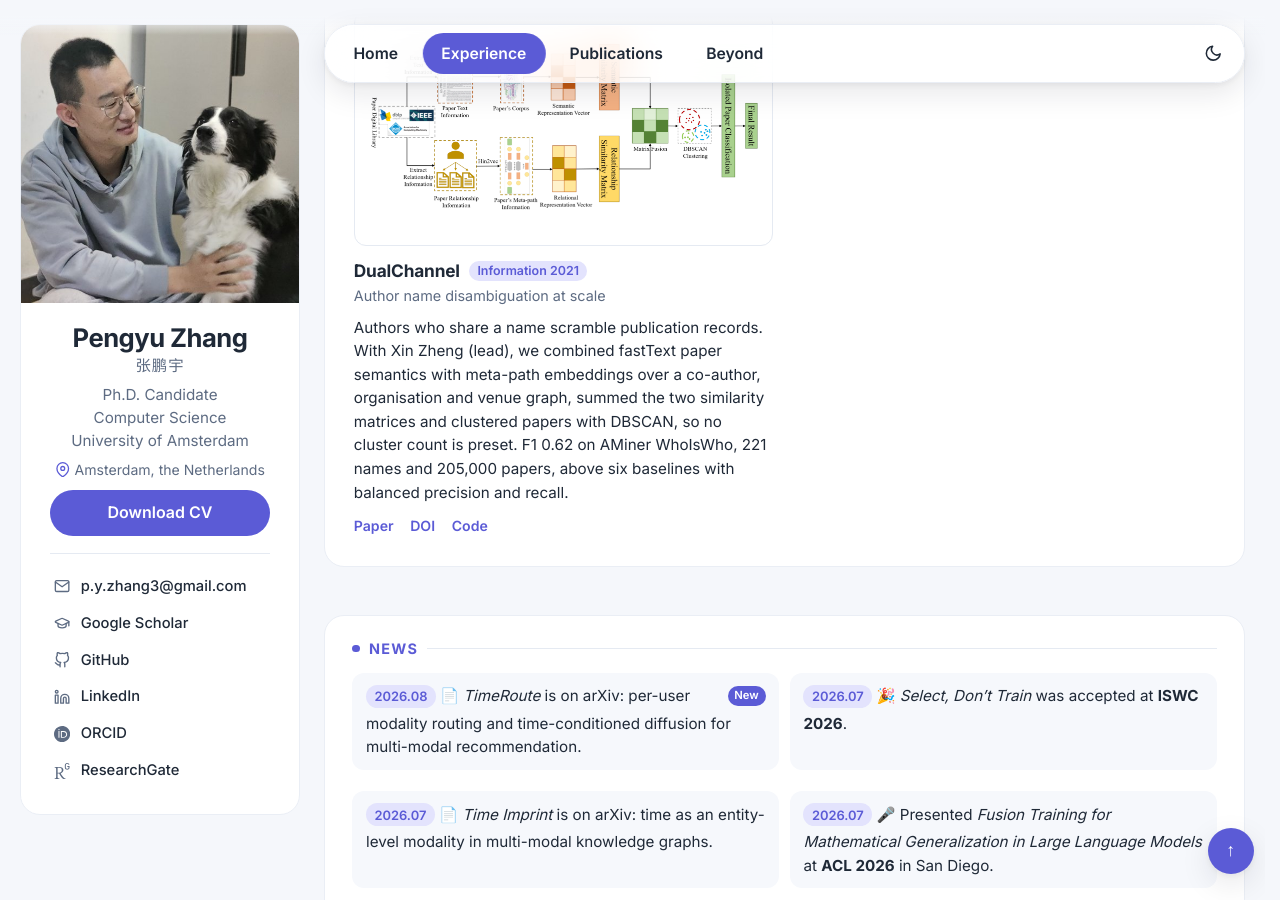
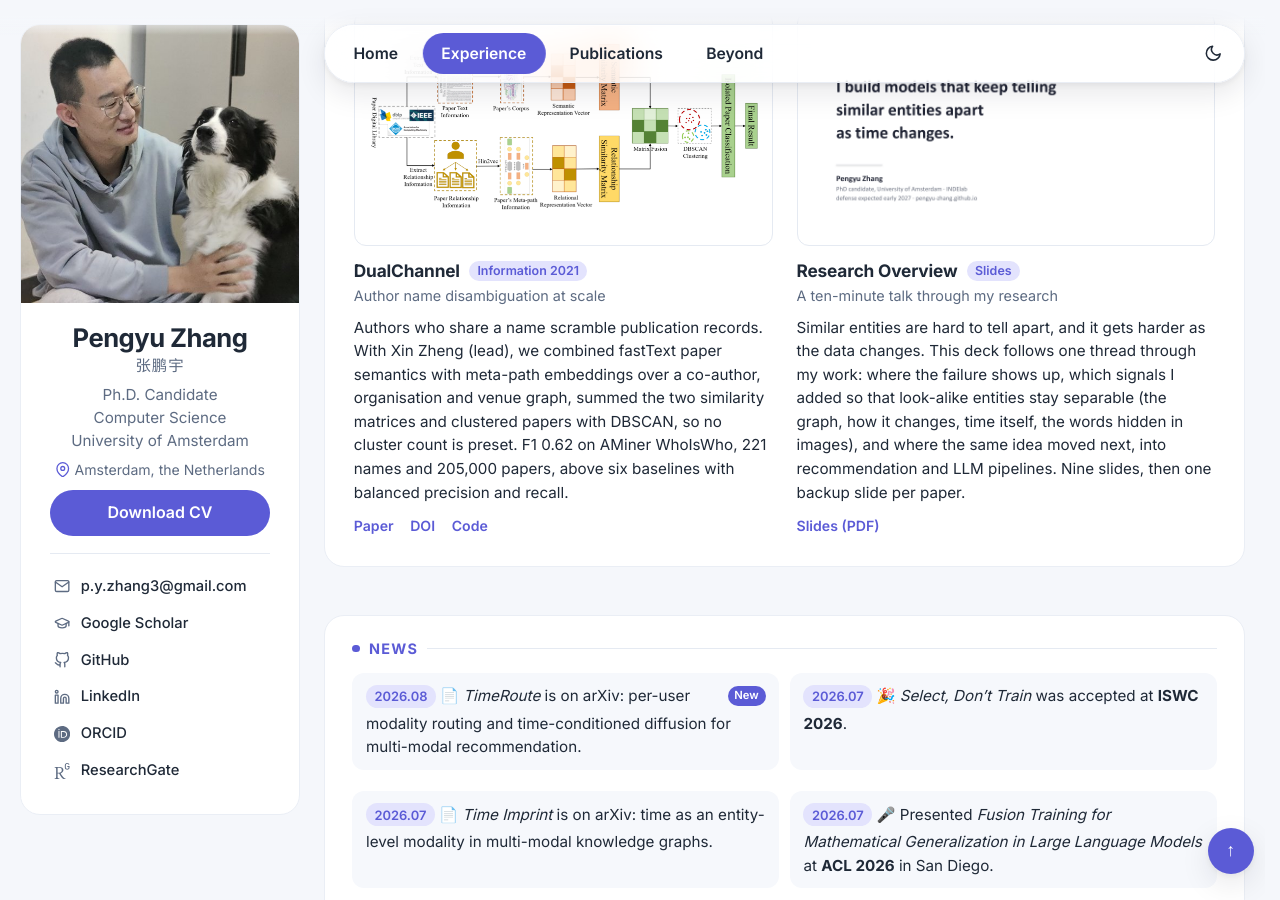
Before and after one commit to pengyu-zhang/pengyu-zhang.github.io, a Jekyll site: the page built from _pages/experience.md, in a window 1280 px wide and 900 px high, scrolled down 3547 px. Built offline with Jekyll 4.4.1, drawn with Linux system fonts in a browser that asks for light colours.

Commit message:
Experience: add the Research Overview slide deck as the last tile
A 24-slide interview deck (nine slides plus one backup slide per paper),
published as pdf/Pengyu_Zhang_Research_Overview.pdf. The tile carries a
"Slides" pill, the title slide as its thumbnail and a "Slides (PDF)" link.
Bump the page's last_modified_at.

Co-Authored-By: Claude Fable 5.1 <noreply@anthropic.com>

```diff
--- a/_includes/research.md
+++ b/_includes/research.md
@@ -194,3 +194,18 @@ Authors who share a name scramble publication records. With Xin Zheng (lead), we
 <div class="paper-links"><a href="/pdf/Dual-Channel.pdf">Paper</a> <a href="https://doi.org/10.3390/info12090383">DOI</a> <a href="https://github.com/pengyu-zhang/Dual-channel-Heterogeneous-Graph-Network-for-Author-Name-Disambiguation">Code</a></div>
 </div>
 </div>
+
+<div class="paper-box"><div class="paper-box-image"><a class="img-zoom" href="/images/research_overview.png"><img src="/images/research_overview.png" alt="Research Overview slides" width="1600" height="900" loading="lazy"></a></div>
+<div class="paper-box-text" markdown="1">
+
+**Research Overview** ``Slides``
+{: .pb-title}
+
+A ten-minute talk through my research
+{: .pb-tag}
+
+Similar entities are hard to tell apart, and it gets harder as the data changes. This deck follows one thread through my work: where the failure shows up, which signals I added so that look-alike entities stay separable (the graph, how it changes, time itself, the words hidden in images), and where the same idea moved next, into recommendation and LLM pipelines. Nine slides, then one backup slide per paper.
+
+<div class="paper-links"><a href="/pdf/Pengyu_Zhang_Research_Overview.pdf">Slides (PDF)</a></div>
+</div>
+</div>
```
Also changed, not shown: _pages/experience.md (+1 -1 lines), images/research_overview.png (added), 1 other file.
